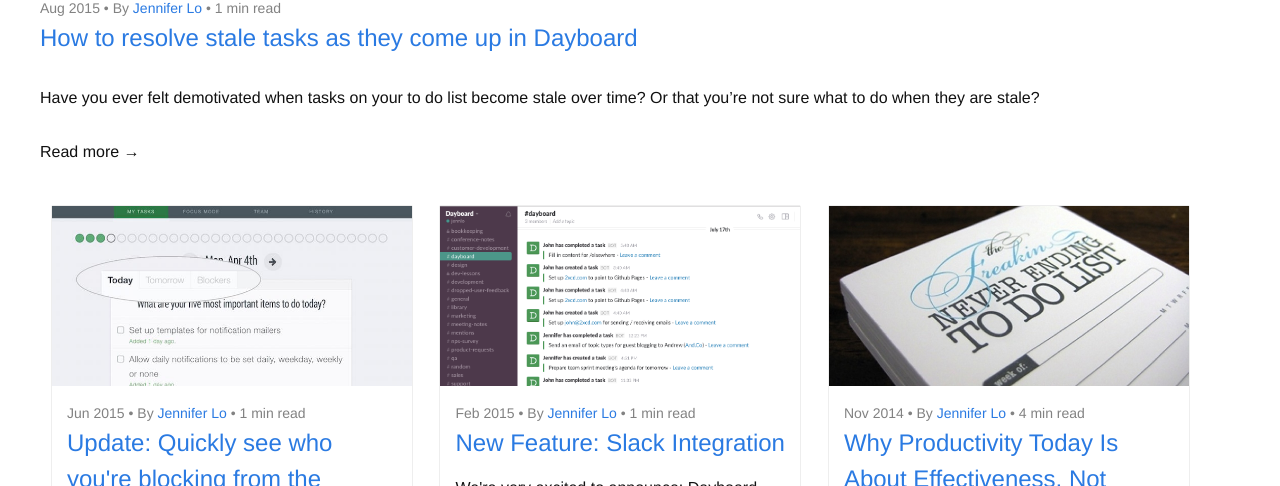
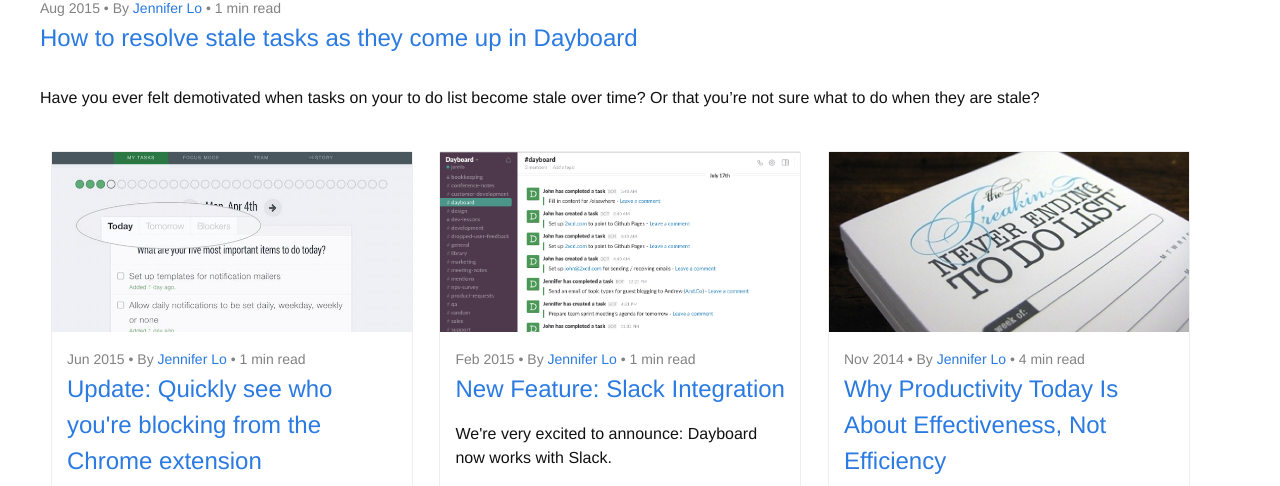
Before and after one commit to dayboard/blog, a Jekyll site: the page built from index.html, in a window 1280 px wide and 900 px high, cut to the strip 414-900 px from the top of the window. Built offline with Jekyll 4.4.1, drawn with Linux system fonts in a browser that asks for light colours; nearby versions of some CDN libraries.

Commit message:
Removed read more in featured_post

```diff
--- a/index.html
+++ b/index.html
@@ -4,21 +4,21 @@
 <div class="home">
 
   {% assign featured_post = site.posts.first %}
-  <div class="featured_post">
-    <div class="teaser-wrapper">
+  <div class="featured-post">
+    <div class="teaser-img-wrapper">
       <a href="{{ featured_post.url | prepend: site.baseurl }}">
         <img src="{{featured_post.teaser_src}}" class="teaser-img" />
       </a>
     </div>
     {% assign word_count = featured_post.content | number_of_words %}
     {% assign read_time = word_count | divided_by: 200 %}
-    <span class="post-meta">{{ featured_post.date | date: "%b %Y" }} • By <a href="http://twitter.com/{{featured_post.author_twitter_handle}}">{{ featured_post.author }}</a> • {% if read_time == 0 %}1{% else %}{{ read_time }}{% endif %} min read</span>
-    <h2>
-      <a class="post-link" href="{{ featured_post.url | prepend: site.baseurl }}">{{ featured_post.title }}</a>
-    </h2>
-
-    <p>{{ featured_post.excerpt | truncatewords: 60 }}</p>
-    <p>Read more &rarr;</p>
+    <section class="teaser-body">
+      <span class="post-meta">{{ featured_post.date | date: "%b %Y" }} • By <a href="http://twitter.com/{{featured_post.author_twitter_handle}}">{{ featured_post.author }}</a> • {% if read_time == 0 %}1{% else %}{{ read_time }}{% endif %} min read</span>
+      <h1>
+        <a class="post-link" href="{{ featured_post.url | prepend: site.baseurl }}">{{ featured_post.title }}</a>
+      </h1>
+      <p>{{ featured_post.excerpt | truncatewords: 60 }}</p>
+    </section>
   </div>
 
   <ul class="post-list">
```
